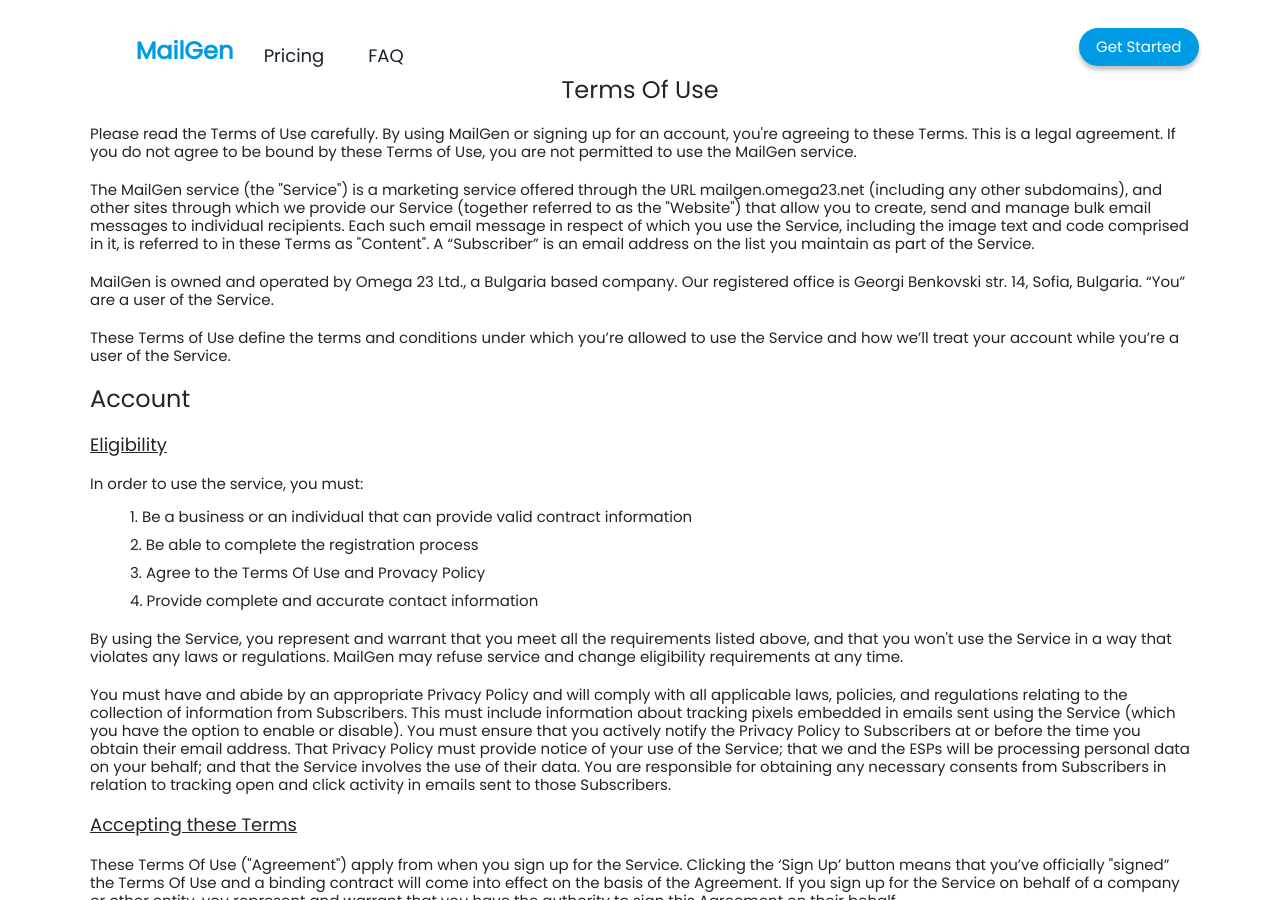
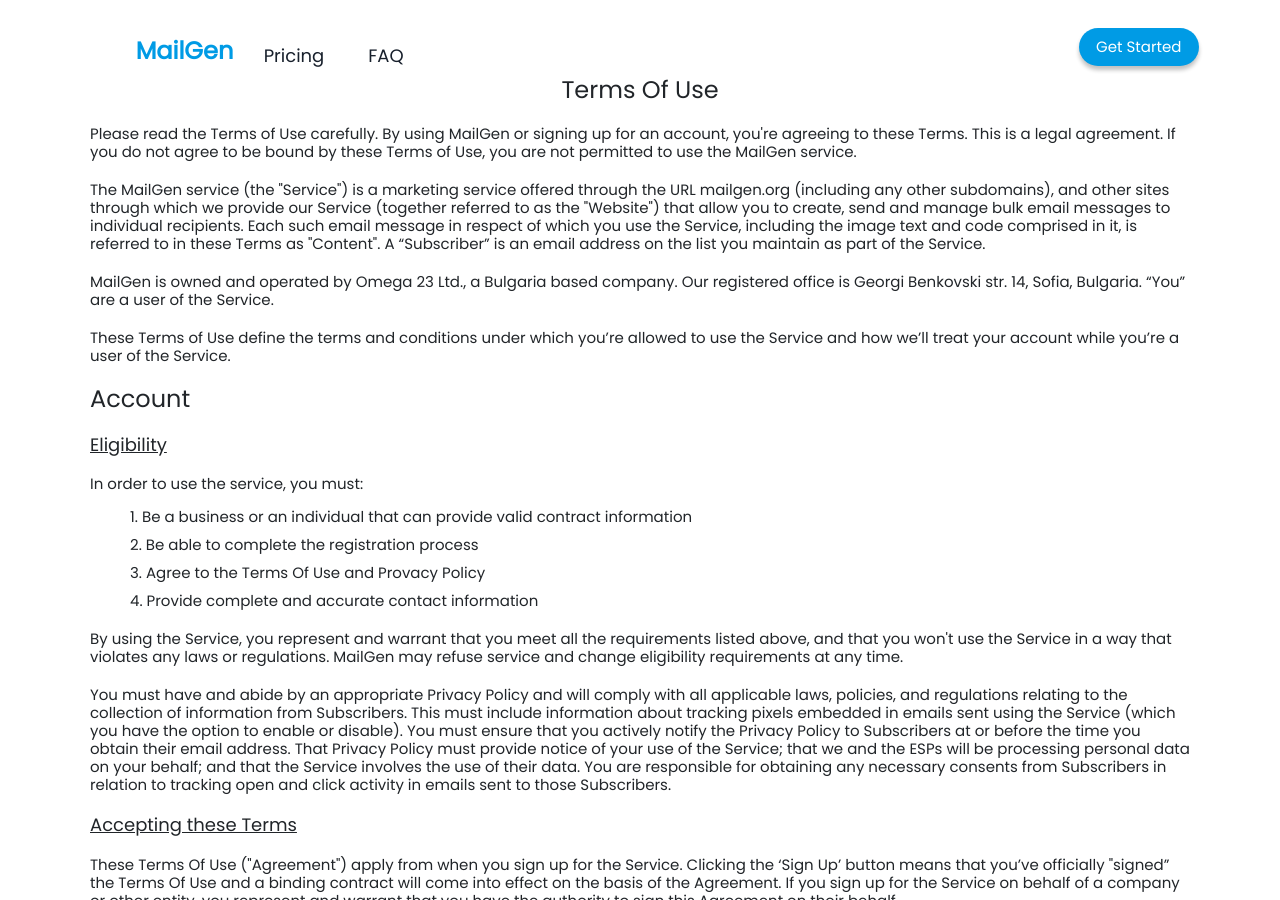
Before and after one commit to RumenovViktor/rumenovviktor.github.io, a Jekyll site: the page built from terms.html, in a window 1280 px wide and 900 px high. Built offline with Jekyll 4.4.1, drawn with Linux system fonts in a browser that asks for light colours; some of the changed lines change nothing that is shown.

Commit message:
changed references to point to mailgen.org

```diff
--- a/_layouts/default.html
+++ b/_layouts/default.html
@@ -12,13 +12,13 @@
 		<meta property="og:locale" content="en_US" />
 		<meta name="description" content="Email marketing made easy. Send emails, track opens and clicks. Run email campaigns." />
 		<meta property="og:description" content="Email marketing made easy. Send emails, track opens and clicks. Run email campaigns." />
-		<link rel="canonical" href="https://mailgen.omega23.net/" />
-		<meta property="og:url" content="https://mailgen.omega23.net" />
+		<link rel="canonical" href="https://mailgen.org/" />
+		<meta property="og:url" content="https://mailgen.org" />
 		<meta property="og:site_name" content="MailGen" />
 		<meta name="twitter:card" content="summary" />
 		<meta property="twitter:title" content="Email marketing made easy. Send emails, track opens and clicks. Run email campaigns." />
 		<script type="application/ld+json">
-			{"@type":"WebSite","headline":"TEmail marketing made easy. Send emails, track opens and clicks. Run email campaigns.","sameAs":["https://mailgen.omega23.net"],"url":"https://mailgen.omega23.net","publisher":{"@type":"Omega 23 Ltd.","logo":{"@type":"ImageObject","url":"https://mailgen.omega23.net/siteicon.png"}},"description":"Email marketing made easy. Send emails, track opens and clicks. Run email campaigns.","name":"MailGen","@context":"https://schema.org"}</script>
+			{"@type":"WebSite","headline":"TEmail marketing made easy. Send emails, track opens and clicks. Run email campaigns.","sameAs":["https://mailgen.org"],"url":"https://mailgen.org","publisher":{"@type":"Omega 23 Ltd.","logo":{"@type":"ImageObject","url":"https://mailgen.org/siteicon.png"}},"description":"Email marketing made easy. Send emails, track opens and clicks. Run email campaigns.","name":"MailGen","@context":"https://schema.org"}</script>
 
 		<link rel="stylesheet" href="{{ site.baseurl }}/css/screen.css">
 		<link rel="stylesheet" href="{{ site.baseurl }}/css/bootstrap/css/bootstrap.css">
--- a/terms.html
+++ b/terms.html
@@ -13,7 +13,7 @@
             If you do not agree to be bound by these Terms of Use, you are not permitted to use the MailGen service.
         </p>
         <p>
-            The MailGen service (the "Service") is a marketing service offered through the URL mailgen.omega23.net (including any other subdomains),
+            The MailGen service (the "Service") is a marketing service offered through the URL mailgen.org (including any other subdomains),
             and other sites through which we provide our Service (together referred to as the "Website") that allow you to create,
             send and manage bulk email messages to individual recipients. Each such email message in respect of which you use the Service,
             including the image text and code comprised in it, is referred to in these Terms as "Content".
```
